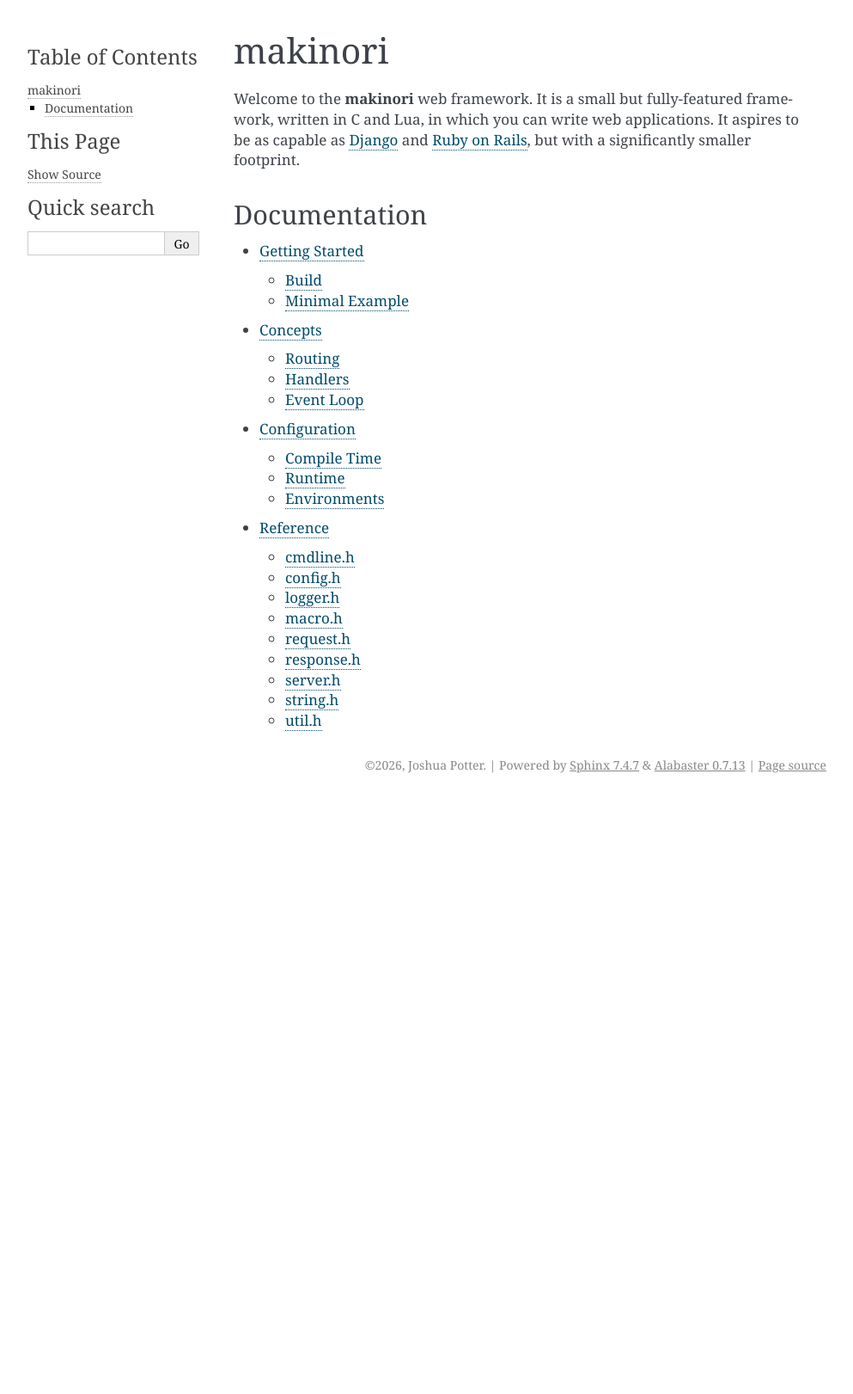
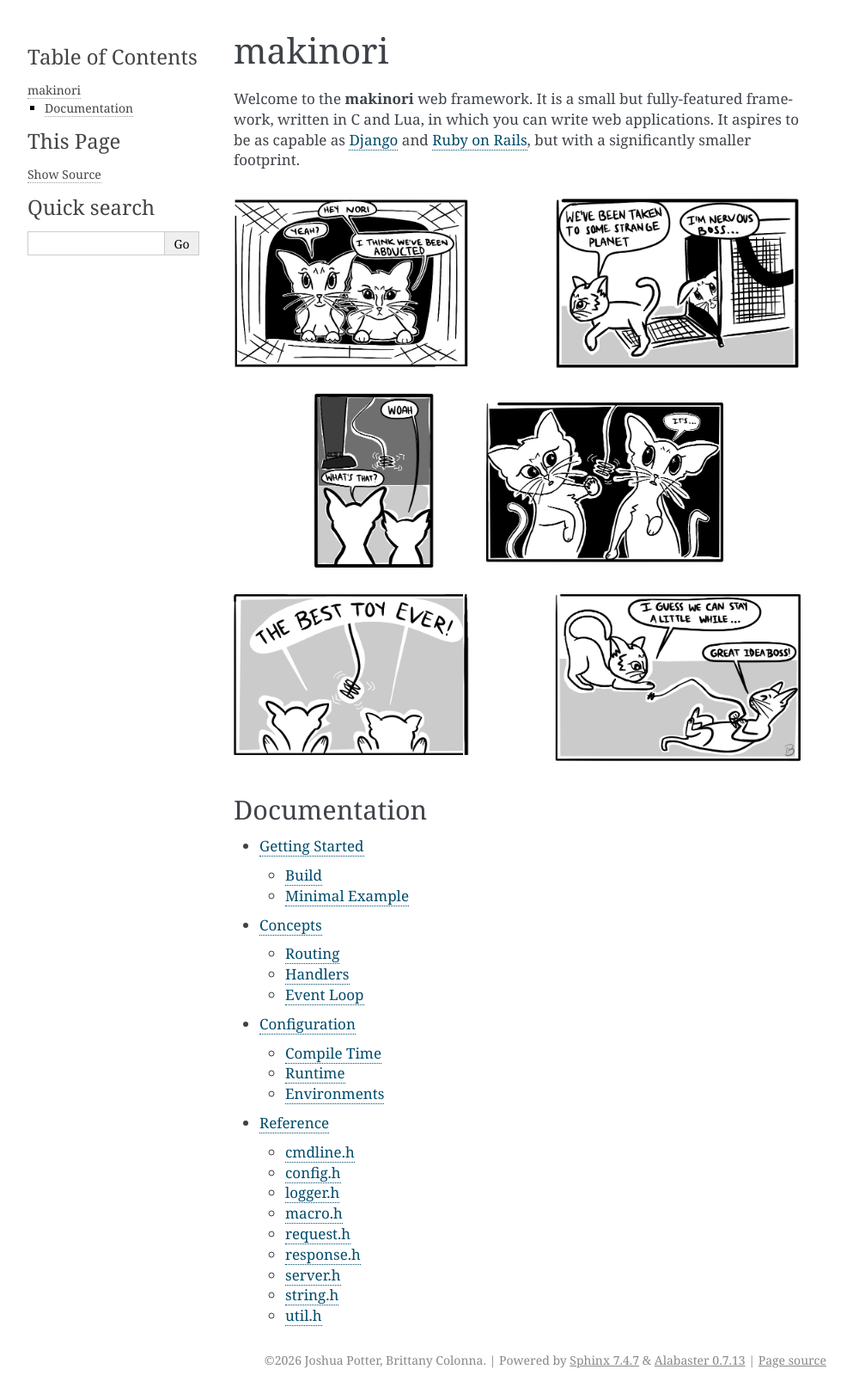
Before and after one commit to jrpotter/makinori, a Sphinx documentation site: the page built from docs/source/index.rst, in a window 1280 px wide. Shown: the whole page at 86% size, without its empty margins (148-1141 px from the left). Built offline with Sphinx 7.4.7, drawn with Linux system fonts in a browser that asks for light colours; before the commit the page ends 929 px from its top, so only the background shows below that.

Commit message:
Add comic strip.

```diff
--- a/docs/source/_static/makinori.css
+++ b/docs/source/_static/makinori.css
@@ -1,3 +1,7 @@
 section#api > dl {
   padding-bottom: 12pt;
 }
+
+.container.comic1 {
+  padding-top: 12pt;
+}
--- a/docs/source/conf.py
+++ b/docs/source/conf.py
@@ -4,8 +4,8 @@
 import datetime
 
 project = 'makinori'
-copyright = f'{datetime.datetime.now(datetime.timezone.utc).year}, Joshua Potter'
-author = 'Joshua Potter'
+author = 'Joshua Potter, Brittany Colonna'
+copyright = f'{datetime.datetime.now(datetime.timezone.utc).year} {author}'
 release = '0.1.0'
 
 # =================================================================================
--- a/docs/source/index.rst
+++ b/docs/source/index.rst
@@ -9,6 +9,10 @@ significantly smaller footprint.
 .. _Django: https://djangoproject.com
 .. _Ruby on Rails: https://rubyonrails.org
 
+.. container:: comic1
+
+   .. image:: /_static/comic1.png
+
 Documentation
 -------------
 
```
Also changed, not shown: docs/source/_static/comic1.png (added).
